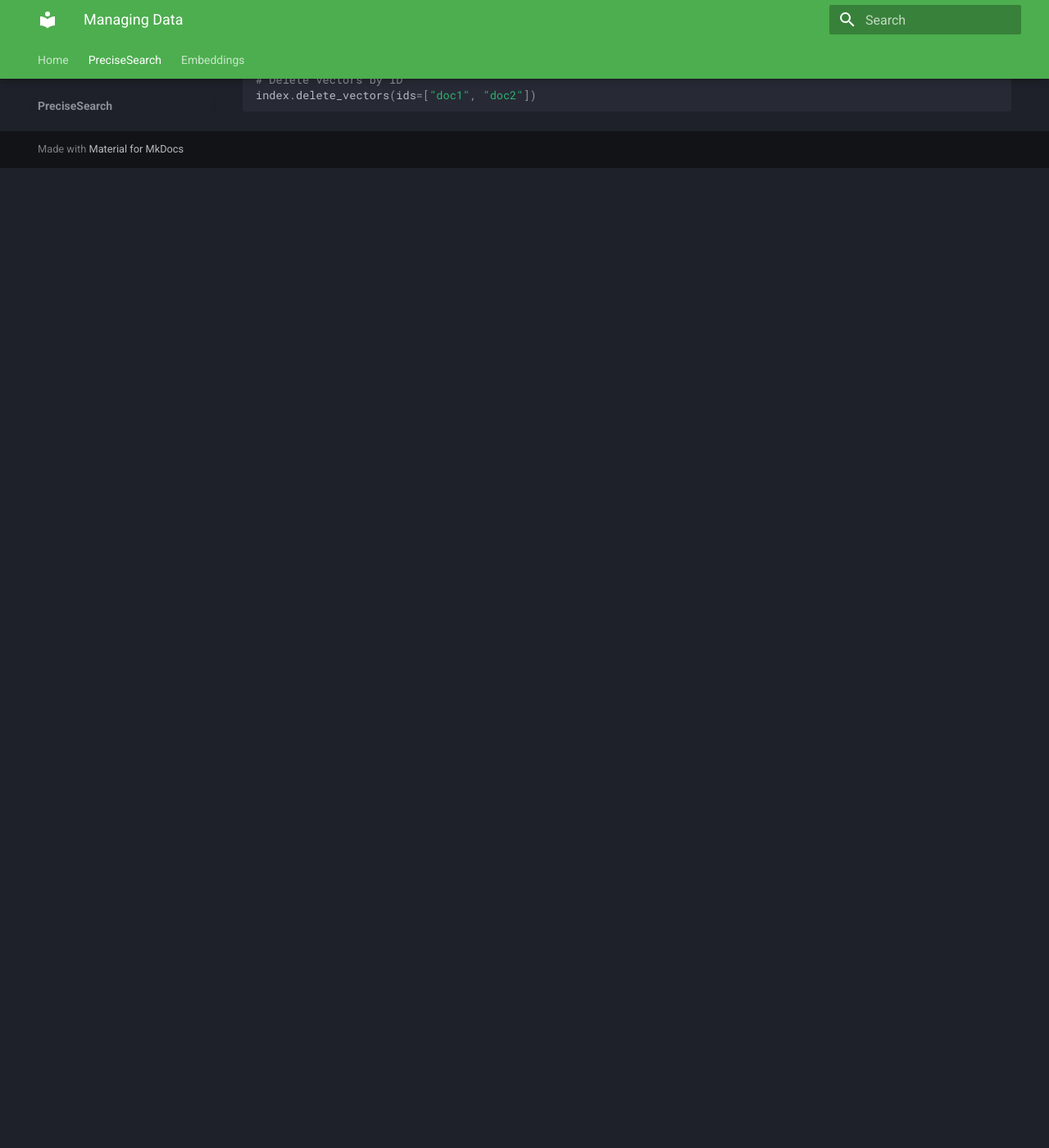
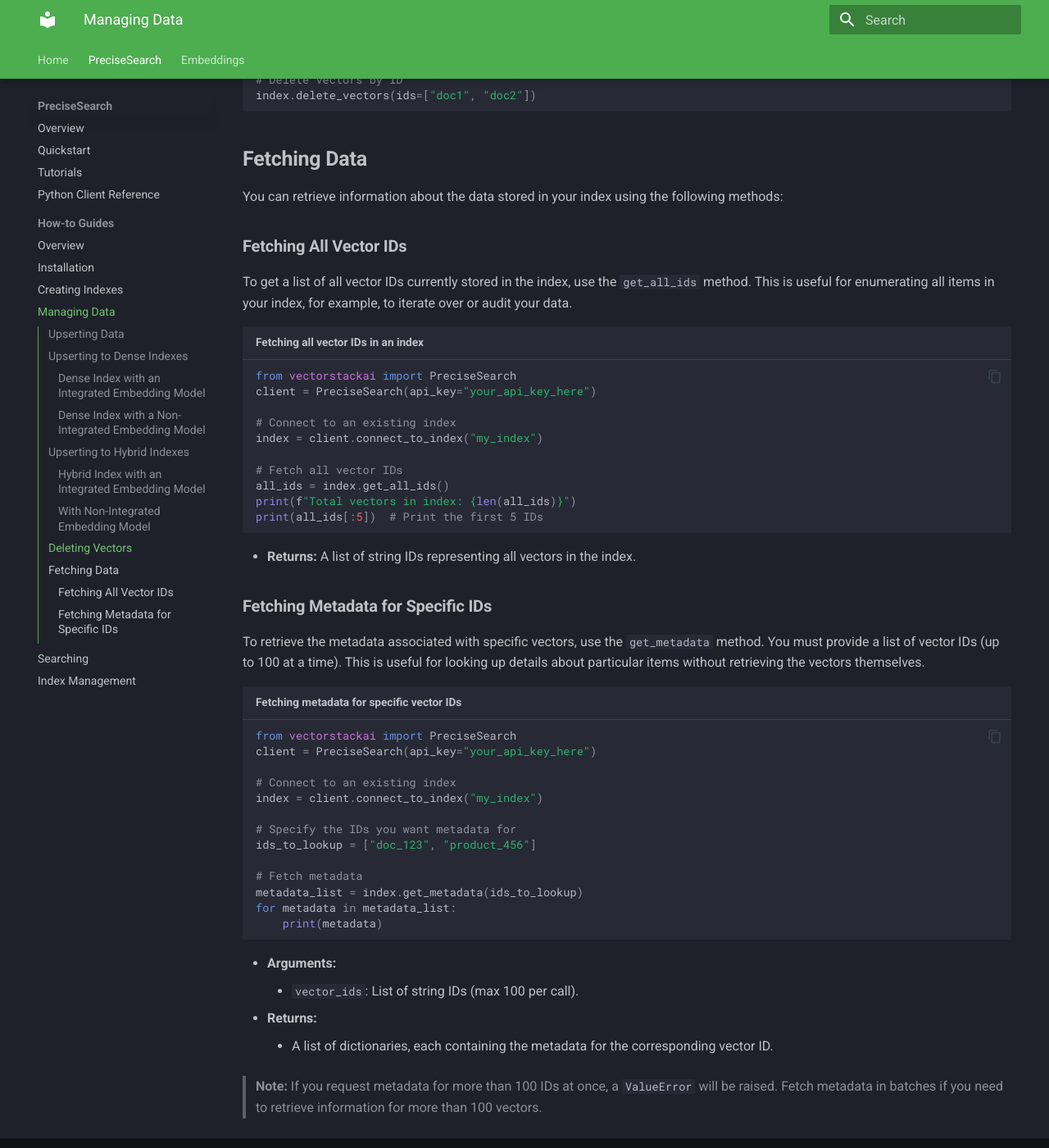
Before and after one commit to vectorstack-ai/vectorstackai-python, an MkDocs documentation site: the page built from docs/precise_search/how_to_guides/managing-data.md, in a window 1280 px wide and 1400 px high, scrolled down 4954 px. Shown: the whole window at 82% size. Built offline with MkDocs 1.6.1 and Material for MkDocs 9.7.7, drawn with Linux system fonts in a browser that asks for light colours; plug-ins that fetch from the network failed and are left out; before the commit the page ends 5159 px from its top, so only the background shows below that.

Commit message:
updated documentation for fetching all_ids or metadata for few ids

````diff
--- a/docs/precise_search/how_to_guides/managing-data.md
+++ b/docs/precise_search/how_to_guides/managing-data.md
@@ -187,3 +187,52 @@
 # Delete vectors by ID
 index.delete_vectors(ids=["doc1", "doc2"])
 ```
+
+
+## **Fetching Data**
+
+You can retrieve information about the data stored in your index using the following methods:
+
+### **Fetching All Vector IDs**
+To get a list of all vector IDs currently stored in the index, use the `get_all_ids` method. This is useful for enumerating all items in your index, for example, to iterate over or audit your data.
+
+```python title="Fetching all vector IDs in an index"
+from vectorstackai import PreciseSearch
+client = PreciseSearch(api_key="your_api_key_here")
+
+# Connect to an existing index
+index = client.connect_to_index("my_index")
+
+# Fetch all vector IDs
+all_ids = index.get_all_ids()
+print(f"Total vectors in index: {len(all_ids)}")
+print(all_ids[:5])  # Print the first 5 IDs
+```
+
+- **Returns:** A list of string IDs representing all vectors in the index.
+
+### **Fetching Metadata for Specific IDs**
+To retrieve the metadata associated with specific vectors, use the `get_metadata` method. You must provide a list of vector IDs (up to 100 at a time). This is useful for looking up details about particular items without retrieving the vectors themselves.
+
+```python title="Fetching metadata for specific vector IDs"
+from vectorstackai import PreciseSearch
+client = PreciseSearch(api_key="your_api_key_here")
+
+# Connect to an existing index
+index = client.connect_to_index("my_index")
+
+# Specify the IDs you want metadata for
+ids_to_lookup = ["doc_123", "product_456"]
+
+# Fetch metadata
+metadata_list = index.get_metadata(ids_to_lookup)
+for metadata in metadata_list:
+    print(metadata)
+```
+
+- **Arguments:**
+    - `vector_ids`: List of string IDs (max 100 per call).
+- **Returns:**
+    - A list of dictionaries, each containing the metadata for the corresponding vector ID.
+
+> **Note:** If you request metadata for more than 100 IDs at once, a `ValueError` will be raised. Fetch metadata in batches if you need to retrieve information for more than 100 vectors.
````
